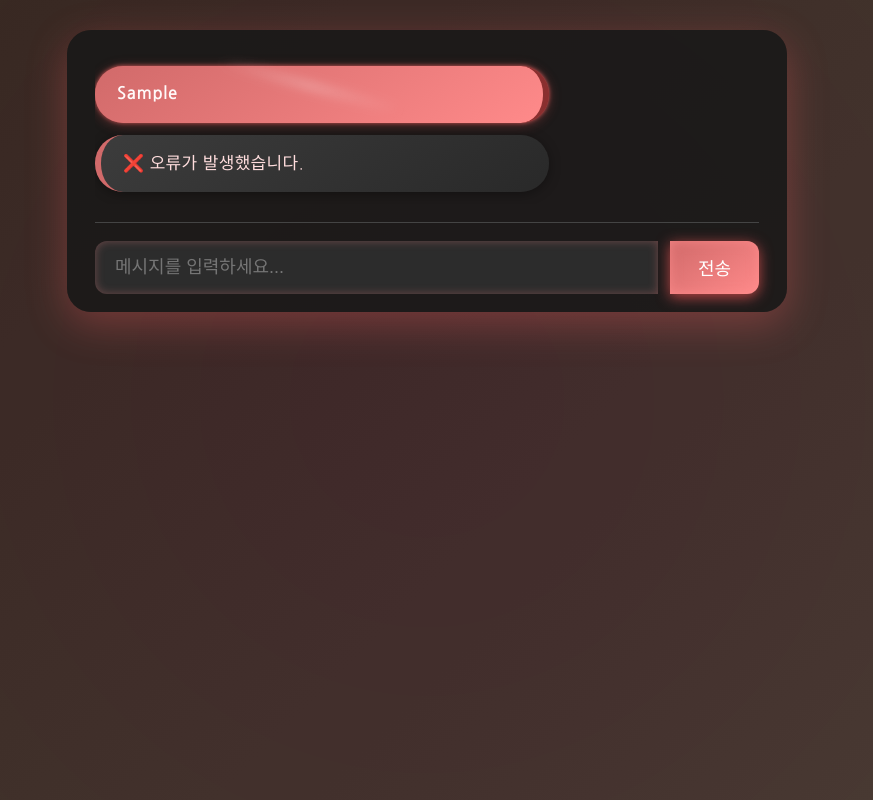
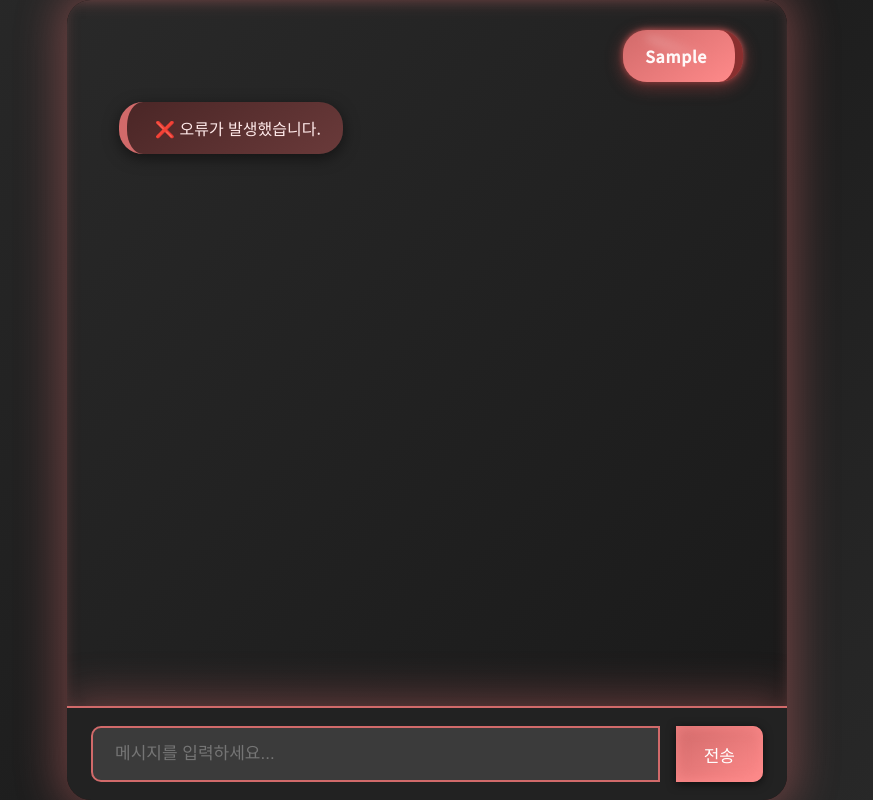
Before and after one commit to INSECT5386/Chat, a plain HTML site: page Web/index.html in a window 1280 px wide. Both pictures are taken after typing "Sample" into the empty fields and a click on the button "전송". Shown: the whole page, without its empty margins (213-1086 px from the left). Drawn offline with Linux system fonts and the light colour scheme; no server answers.

Commit message:
Update index.html

```diff
--- a/Web/index.html
+++ b/Web/index.html
@@ -3,152 +3,136 @@
 <head>
 <meta charset="UTF-8" />
 <meta name="viewport" content="width=device-width, initial-scale=1" />
-<title>S3GeN 챗봇</title>
+<title>S3GeN 챗봇 - 업그레이드 버전</title>
 <style>
-  @import url('https://fonts.googleapis.com/css2?family=Nanum+Gothic:wght@400;700&display=swap');
+  @import url('https://fonts.googleapis.com/css2?family=Noto+Sans+KR:wght@400;500&display=swap');
 
-  /* Reset & 기본 세팅 */
-  * {
-    box-sizing: border-box;
-  }
-
-  body, html {
+  html, body {
     margin: 0; padding: 0;
     height: 100%;
-    background: linear-gradient(135deg, #141414, #2a2a2a);
-    font-family: 'Nanum Gothic', 'Noto Sans KR', sans-serif;
+    background: linear-gradient(135deg, #2a2a2a 0%, #1e1e1e 50%, #2a2a2a 100%);
+    font-family: 'Noto Sans KR', sans-serif;
     color: #eee;
-    -webkit-font-smoothing: antialiased;
-    -moz-osx-font-smoothing: grayscale;
     overflow: hidden;
-    user-select: none;
-  }
-
-  /* 흐릿한 배경효과 */
-  body::before {
-    content: "";
-    position: fixed;
-    top: -50%; left: -50%;
-    width: 200%; height: 200%;
-    background: radial-gradient(circle at center, #ff5f6d 0%, #ffc371 70%);
-    filter: blur(100px);
-    opacity: 0.15;
-    pointer-events: none;
-    z-index: 0;
   }
 
   #chat {
-    position: relative;
     max-width: 720px;
-    max-height: 90vh;
-    margin: 30px auto;
-    padding: 24px 28px 18px 28px;
-    background: rgba(24,24,24,0.85);
-    border-radius: 24px;
-    box-shadow: 0 12px 40px rgba(255, 100, 100, 0.3);
+    height: 100vh;
+    margin: 0 auto;
     display: flex;
     flex-direction: column;
-    z-index: 1;
+    background: #111;
+    border-radius: 24px;
+    box-shadow:
+      0 0 40px 10px rgba(209, 106, 106, 0.4);
+    overflow: hidden;
+  }
+
+  #messagesContainer {
+    flex-grow: 1;
+    background: linear-gradient(135deg, #292929 0%, #1a1a1a 100%);
+    padding: 20px 28px;
+    overflow-y: auto;
+    scrollbar-width: thin;
+    scrollbar-color: #d16a6a transparent;
+    box-shadow:
+      inset 0 5px 20px -10px rgba(209, 106, 106, 0.8);
+  }
+  #messagesContainer::-webkit-scrollbar {
+    width: 8px;
+  }
+  #messagesContainer::-webkit-scrollbar-thumb {
+    background-color: #d16a6a;
+    border-radius: 10px;
+  }
+  #messagesContainer::-webkit-scrollbar-track {
+    background: transparent;
   }
 
   #messages {
-    flex-grow: 1;
-    overflow-y: auto;
-    padding-right: 16px;
-    scrollbar-width: thin;
-    scrollbar-color: #d16a6a transparent;
-    scroll-behavior: smooth;
-  }
-
-  /* 스크롤바 크롬/엣지/사파리 */
-  #messages::-webkit-scrollbar {
-    width: 8px;
-  }
-  #messages::-webkit-scrollbar-track {
-    background: transparent;
-  }
-  #messages::-webkit-scrollbar-thumb {
-    background-color: #d16a6a;
-    border-radius: 20px;
-    border: 2px solid transparent;
-    background-clip: content-box;
+    display: flex;
+    flex-direction: column;
   }
 
   .message {
+    margin: 10px 0;
+    padding: 14px 22px;
+    max-width: 70%;
+    border-radius: 24px;
+    font-size: 16px;
+    line-height: 1.5;
+    word-wrap: break-word;
+    white-space: pre-wrap;
+    box-shadow:
+      0 4px 15px rgba(0,0,0,0.5);
+    animation: fadeIn 0.3s ease-in;
     position: relative;
-    margin: 12px 0;
-    line-height: 1.7;
-    padding: 14px 22px;
-    border-radius: 28px;
-    max-width: 70%;
-    white-space: pre-wrap;
-    word-wrap: break-word;
-    font-size: 17px;
-    letter-spacing: 0.02em;
-    box-shadow: 0 2px 12px rgba(0,0,0,0.35);
-    animation: fadeInUp 0.4s ease forwards;
   }
 
-  /* 봇 메시지 */
   .bot {
     align-self: flex-start;
-    background: linear-gradient(145deg, #3c3c3c, #292929);
-    color: #ffdddd;
-    border-left: 6px solid #d16a6a;
-    padding-left: 22px;
+    background: linear-gradient(145deg, #4a2626, #6a3a3a);
+    color: #ffeaea;
+    border-left: 8px solid #d16a6a;
+    padding-left: 28px;
+    margin-left: 24px;
+    text-align: left;
   }
 
-  /* 유저 메시지 */
   .user {
     align-self: flex-end;
     background: linear-gradient(145deg, #d16a6a, #ff8a8a);
     color: #fff9f9;
-    border-right: 6px solid #8a2f2f;
-    padding-right: 22px;
+    border-right: 8px solid #8a2f2f;
+    padding-right: 28px;
     font-weight: 600;
-    letter-spacing: 0.03em;
-    filter: drop-shadow(0 0 2px #ff6a6a);
+    letter-spacing: 0.04em;
+    filter: drop-shadow(0 0 3px #ff6a6a);
+    margin-right: 16px;
+    text-align: right;
   }
 
-  /* 유저 말풍선 반짝임 */
   .user::before {
     content: '';
     position: absolute;
-    top: 14px;
+    top: 12px;
     right: 22%;
     width: 60%;
     height: 12px;
-    background: radial-gradient(circle, rgba(255,255,255,0.18), transparent 70%);
+    background: linear-gradient(60deg, rgba(255,255,255,0.2), rgba(255,255,255,0));
     border-radius: 50%;
     pointer-events: none;
     filter: blur(4px);
-    transform: rotate(15deg);
+    transform: rotate(20deg);
   }
 
-  /* 폼 영역 */
   #inputForm {
+    background: #222;
+    border-top: 2px solid #d16a6a;
+    padding: 18px 24px;
     display: flex;
-    border-top: 1.5px solid #444;
-    padding-top: 18px;
-    margin-top: 18px;
-    gap: 12px;
+    gap: 16px;
+    box-shadow:
+      0 -10px 40px rgba(209, 106, 106, 0.35);
+    border-radius: 0 0 24px 24px;
   }
 
   #inputForm input[type="text"] {
     flex-grow: 1;
-    padding: 16px 20px;
-    font-size: 18px;
-    background-color: #2c2c2c;
-    color: #eee;
-    border: none;
-    border-radius: 12px 0 0 12px;
+    padding: 16px 22px;
+    font-size: 17px;
+    background-color: #3b3b3b;
+    color: #f8f0f0;
+    border: 2px solid #d16a6a;
+    border-radius: 10px 0 0 10px;
     outline: none;
-    box-shadow:
-      inset 0 0 10px rgba(255, 140, 140, 0.3);
-    transition: background-color 0.25s ease;
+    transition: border-color 0.3s ease;
   }
+
   #inputForm input[type="text"]:focus {
-    background-color: #3a3a3a;
+    border-color: #ff8a8a;
+    box-shadow: 0 0 12px #ff6a6aaa;
   }
 
   #inputForm button {
@@ -156,60 +140,39 @@
     color: white;
     border: none;
     padding: 0 28px;
-    font-size: 18px;
+    font-size: 17px;
     cursor: pointer;
-    border-radius: 0 12px 12px 0;
-    transition: all 0.3s ease-in-out;
+    border-radius: 0 10px 10px 0;
+    transition: all 0.25s ease-in-out;
     box-shadow:
-      0 3px 14px rgba(255, 90, 90, 0.7),
-      inset 0 0 12px rgba(255, 140, 140, 0.75);
+      0 2px 10px rgba(0, 0, 0, 0.6),
+      inset 0 0 14px rgba(255, 140, 140, 0.8);
   }
 
   #inputForm button:hover {
     background: linear-gradient(145deg, #ff8a8a, #d16a6a);
     box-shadow:
-      0 6px 22px rgba(255, 120, 120, 0.9),
-      inset 0 0 18px rgba(255, 255, 255, 0.85);
-    transform: scale(1.06);
+      0 5px 18px rgba(255, 100, 100, 0.85),
+      inset 0 0 20px rgba(255, 255, 255, 0.85);
+    transform: scale(1.05);
   }
 
-  @keyframes fadeInUp {
-    from { opacity: 0; transform: translateY(20px); }
+  @keyframes fadeIn {
+    from { opacity: 0; transform: translateY(8px); }
     to { opacity: 1; transform: translateY(0); }
-  }
-
-  /* 반응형 */
-  @media (max-width: 480px) {
-    #chat {
-      max-width: 100vw;
-      margin: 10px 0;
-      border-radius: 0;
-      padding: 18px 16px 14px 16px;
-      max-height: 100vh;
-    }
-    .message {
-      max-width: 90%;
-      font-size: 16px;
-      padding: 12px 18px;
-    }
-    #inputForm input[type="text"] {
-      font-size: 16px;
-      padding: 14px 16px;
-    }
-    #inputForm button {
-      font-size: 16px;
-      padding: 0 20px;
-    }
   }
 </style>
 </head>
 <body>
 
-<div id="chat" role="main" aria-label="채팅 인터페이스">
-  <div id="messages" aria-live="polite" aria-atomic="false"></div>
-  <form id="inputForm" aria-label="메시지 입력 폼">
-    <input type="text" id="messageInput" autocomplete="off" placeholder="메시지를 입력하세요..." aria-label="메시지 입력창" />
-    <button type="submit" aria-label="메시지 전송 버튼">전송</button>
+<div id="chat">
+  <div id="messagesContainer">
+    <div id="messages"></div>
+  </div>
+
+  <form id="inputForm">
+    <input type="text" id="messageInput" autocomplete="off" placeholder="메시지를 입력하세요..." />
+    <button type="submit">전송</button>
   </form>
 </div>
 
@@ -246,7 +209,7 @@
     let accumulatedResponse = '';
 
     eventSource.onopen = () => {
-      console.log('API 연결 성공');
+      console.log('Connected to API');
     };
 
     eventSource.onmessage = (event) => {
@@ -275,7 +238,7 @@
     };
 
     eventSource.onerror = (err) => {
-      console.error('EventSource 에러:', err);
+      console.error('EventSource error:', err);
       if (eventSource) {
         eventSource.close();
         eventSource = null;
```
